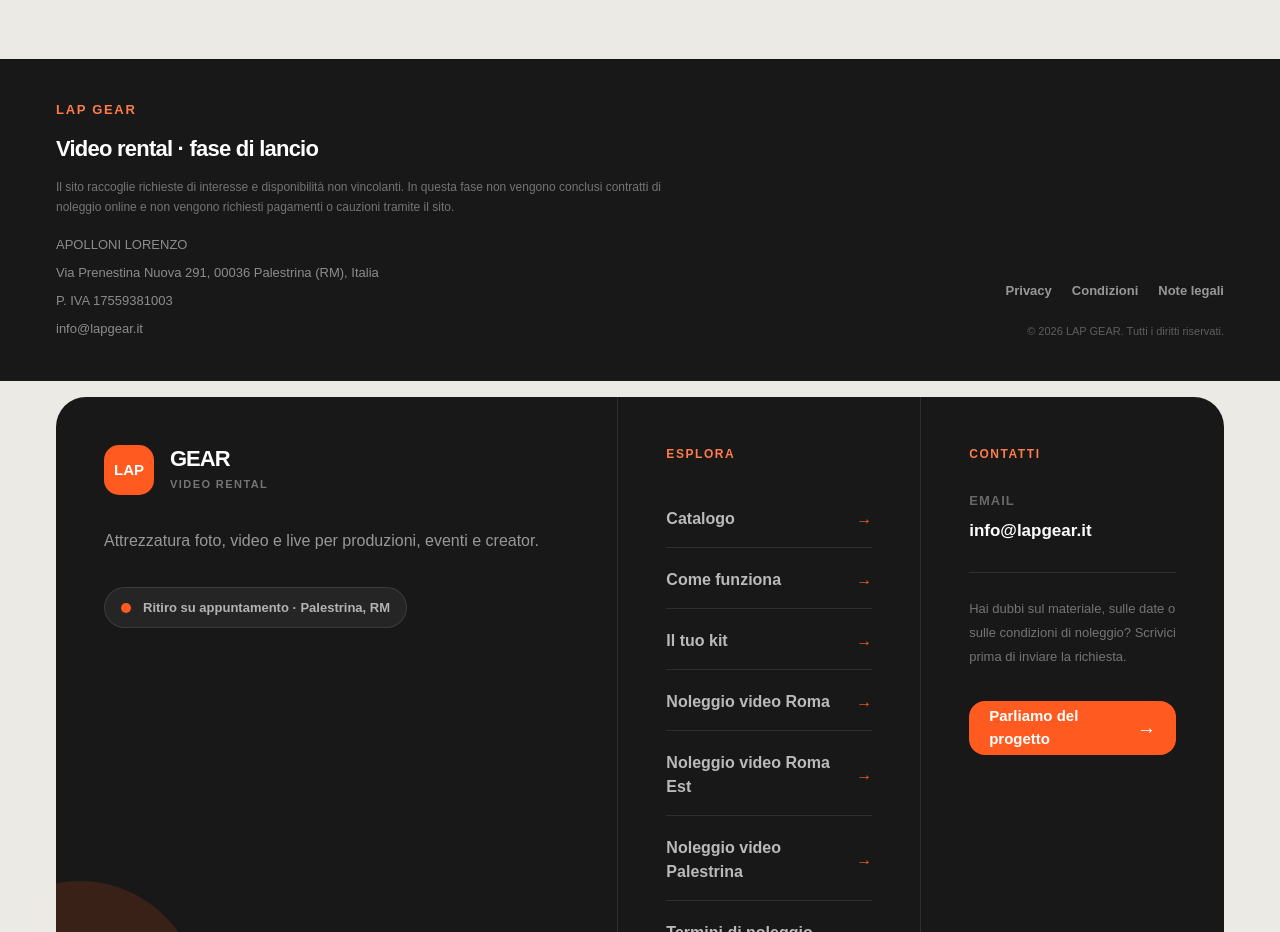
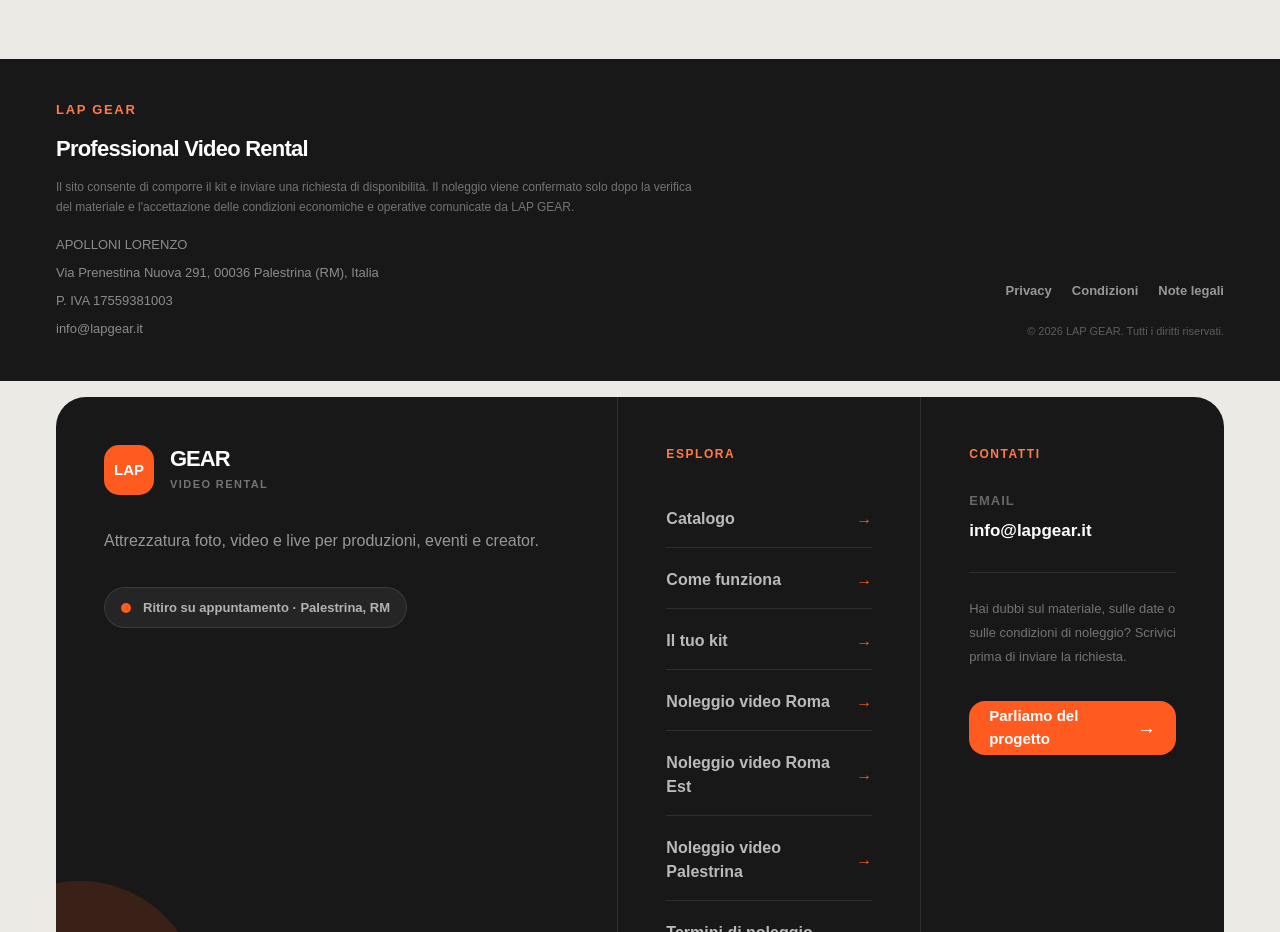
Before and after one commit to itslolloooo/lap-gear, a Next.js app: page / in a window 1280 px wide. Shown: the part 3680-4612 px from the top of the page. Built offline with nearby package versions, Linux system fonts and the light colour scheme; no server answers.

Commit message:
Conversion: align legal footer with live rental flow

```diff
--- a/components/LegalFooter.tsx
+++ b/components/LegalFooter.tsx
@@ -23,13 +23,13 @@ export function LegalFooter() {
           </div>
 
           <div className="mt-3 text-[22px] font-semibold tracking-[-0.035em]">
-            Video rental · fase di lancio
+            Professional Video Rental
           </div>
 
           <p className="mt-3 max-w-[650px] text-[12px] leading-5 text-white/40">
-            Il sito raccoglie richieste di interesse e disponibilità non vincolanti.
-            In questa fase non vengono conclusi contratti di noleggio online e non
-            vengono richiesti pagamenti o cauzioni tramite il sito.
+            Il sito consente di comporre il kit e inviare una richiesta di disponibilità.
+            Il noleggio viene confermato solo dopo la verifica del materiale e l&apos;accettazione
+            delle condizioni economiche e operative comunicate da LAP GEAR.
           </p>
 
           <div className="mt-4 space-y-1 text-[13px] leading-6 text-white/50">
```
